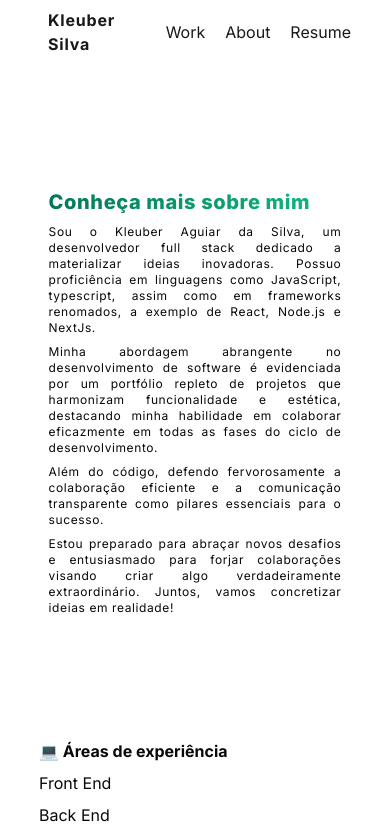
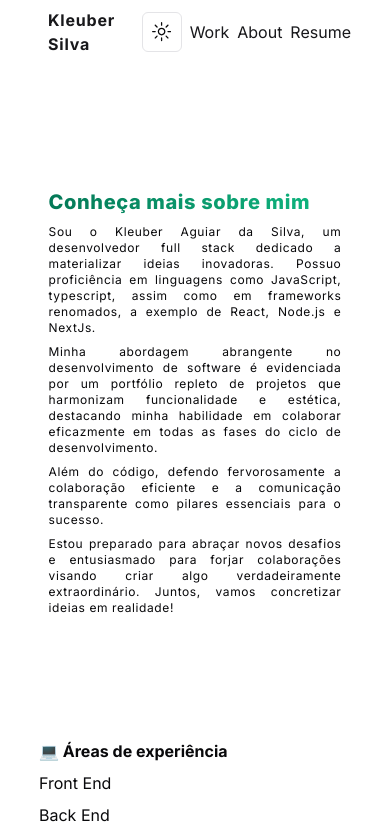
Before and after one commit to kleuberA/portifolio, a Next.js app: page /about in a window 390 px wide. Shown: the top 839 px of the page. Built offline with nearby package versions, Linux system fonts and the light colour scheme.

Commit message:
"Added ModeToggle component to Menu, updated Menu layout and added new project 'Quiz Up' to ListProjects"

```diff
--- a/src/components/menu.tsx
+++ b/src/components/menu.tsx
@@ -1,14 +1,18 @@
 import Logo from "./logo/Logo";
+import { ModeToggle } from "./theme/toggle-theme";
 
 export default function Menu() {
 
     return (
         <nav className="w-full h-16">
-            <div className="w-[80dvw] h-full mx-auto flex items-center flex-row justify-between">
+            <div className="w-[80dvw] h-full mx-auto flex items-center gap-2 flex-row justify-between">
                 <div>
                     <Logo />
                 </div>
-                <div className="flex flex-row gap-5">
+                <div>
+                    <ModeToggle />
+                </div>
+                <div className="flex flex-row gap-2 lg:gap-5">
                     <a href="/" className="text-accent-foreground hover:text-accent-foreground/50 transition-all duration-300">Work</a>
                     <a href="/about" className="text-accent-foreground hover:text-accent-foreground/50 transition-all duration-300">About</a>
                     <a href="/curriculo.pdf" target="_blank" rel="noopener noreferrer" className="text-accent-foreground hover:text-accent-foreground/50 transition-all duration-300" download="curriculo.pdf">Resume</a>
--- a/src/components/projects/ListProjects.ts
+++ b/src/components/projects/ListProjects.ts
@@ -1,4 +1,12 @@
 export const ListProjects = [
+    {
+        title: "Quiz Up",
+        description: "This project is a simple quiz site called quizUp, built using NextJs with supabase. The objective is to create a question application where the user can answer several questions, resulting in a right or wrong answer. QuizUp is a project built with Next.js and Tailwind on the Frontend, supabase for database storage on the Backend. A bonus feature of the app is the dark mode option.",
+        technologies: ["ReactJs", "TypeScript", "TailwindCSS", "NextJs", "ShadCn", "Radix Icons", "Supabase"],
+        image: "https://imgur.com/hmGNgdY.png",
+        url: "",
+        repo: "https://github.com/kleuberA/quizup",
+    },
     {
         title: "TimeSync",
         description: "A simple website for scheduling customers at a barbershop, with no functionality yet, just the UI made, suapabase will be added in the future to make this backend of the application in a simple, quick and efficient way.",
```
